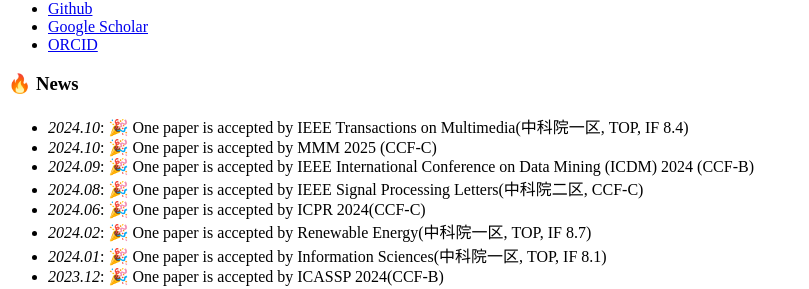
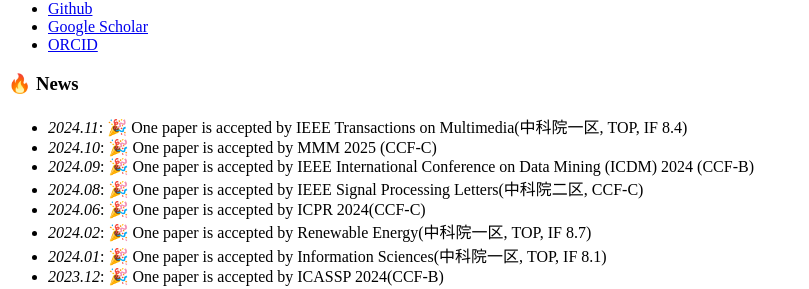
Before and after one commit to HackerHyper/HackerHyper.github.io, a Jekyll site: the page built from _pages/includes/news.md, in a window 1280 px wide. Shown: the part 430-719 px from the top of the page, without its empty margins (0-809 px from the left). Built offline with Jekyll 4.4.1, drawn with Linux system fonts in a browser that asks for light colours; our own code applies the rules of GitHub Pages for plain Markdown files.

Commit message:
first commit

```diff
--- a/_pages/includes/news.md
+++ b/_pages/includes/news.md
@@ -1,5 +1,5 @@
 # 🔥 News
-- *2024.10*: 🎉 One paper is accepted by IEEE Transactions on Multimedia(中科院一区, TOP, IF 8.4)
+- *2024.11*: 🎉 One paper is accepted by IEEE Transactions on Multimedia(中科院一区, TOP, IF 8.4)
 - *2024.10*: 🎉 One paper is accepted by MMM 2025 (CCF-C)
 - *2024.09*: 🎉 One paper is accepted by IEEE International Conference on Data Mining (ICDM) 2024 (CCF-B)
 - *2024.08*: 🎉 One paper is accepted by IEEE Signal Processing Letters(中科院二区, CCF-C)
```
